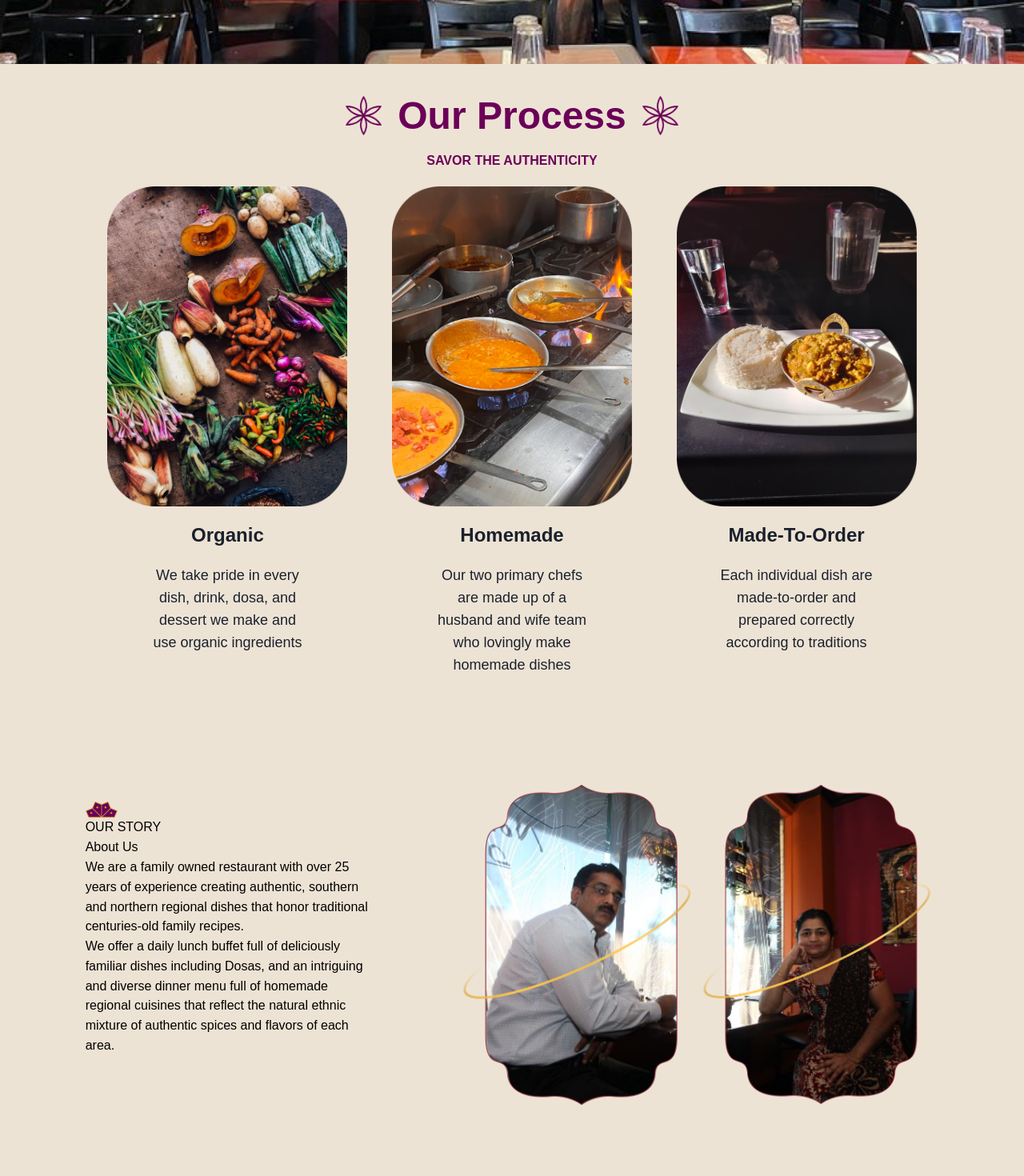
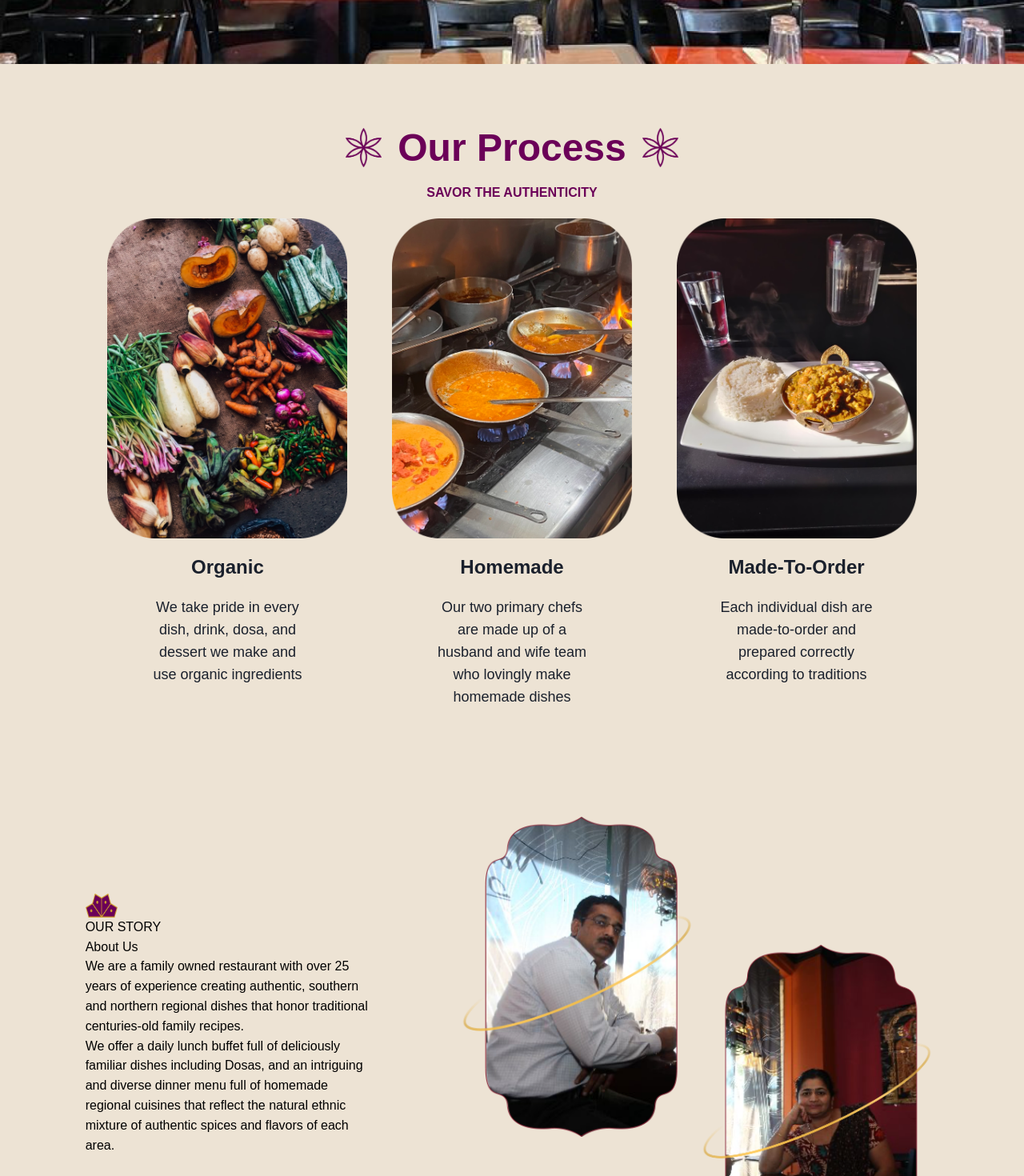
Before and after one commit to kellyhp/preethi-tailwind, a Next.js app: page / in a window 1280 px wide. Shown: the part 520-1990 px from the top of the page at 80% size. Built offline with nearby package versions, Linux system fonts and the light colour scheme; a web font is replaced by a local one.

Commit message:
about us changes

```diff
--- a/src/app/scenes/Homepage.jsx
+++ b/src/app/scenes/Homepage.jsx
@@ -171,7 +171,7 @@ const Homepage = () => {
         </div>
       </div>
       {/* OUR PROCESS  */}
-      <div className="w-5/6 mx-auto md:h-full mt-10">
+      <div className="w-5/6 mx-auto md:h-full mt-10 py-10">
         <div className="flex flex-row space-x-5 justify-center items-center text-center mb-5">
           <Image
             alt="flower"
@@ -272,10 +272,12 @@ const Homepage = () => {
       <div className="md:flex md:justify-between
         md:items-center gap-16 py-10 w-5/6 mx-auto md:h-full">
         <div className="md:w-1/3 justify-center items-center md:items-start md:justify-start w-full">
-          <Image
-          alt="about-icon"
-          className="max-w-[40px] max-h-[77px]"
-          src={require("../assets/about-icon.png")}/>
+          <div className="flex justify-center items-center md:items-start md:justify-start">
+            <Image
+              alt="about-icon"
+              className="w-[40px] h-[30px]"
+              src={require("../assets/about-icon.png")}/>
+          </div>
           <Text className="mt-5 text-base font-unna text-center md:text-start text-purple font-bold">OUR STORY</Text>
           <Text className="mt-5 text-5xl font-unna text-center md:text-start text-purple font-bold">About Us</Text>
           <Text className="mt-5 mb-7 text-lg text-center md:text-start font-unna">
@@ -291,7 +293,7 @@ const Homepage = () => {
           </Text>
         </div>
         <div className="flex flex-wrap justify-between">
-        <div className="mt-5 md:mt-10 py-10 w-1/2">
+        <div className="mt-5 md:mt-10 w-1/2">
           {isAboveMediumScreens ? (
             <div>
                <Image
@@ -310,7 +312,7 @@ const Homepage = () => {
           />
           )}
         </div>
-        <div className="mt-5 md:mt-10 py-10 w-1/2">
+        <div className="mt-5 w-1/2 md:mt-[200px]">
           {isAboveMediumScreens ? (
             <div>
                 <Image
```
